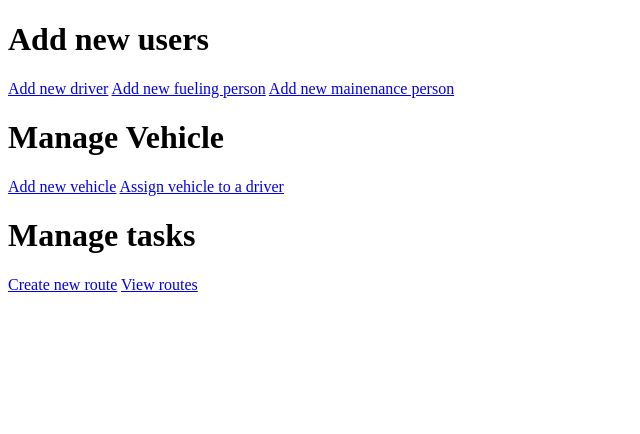
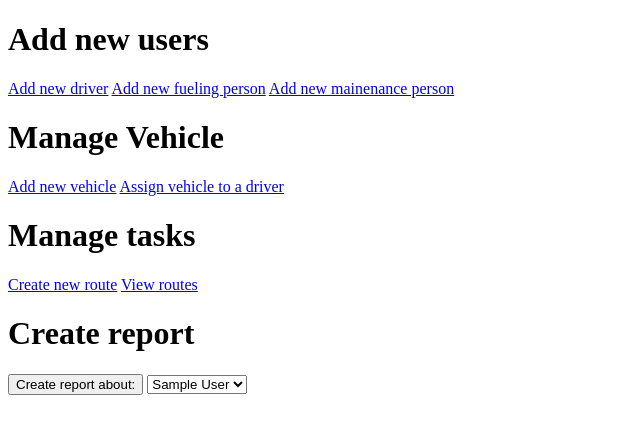
Before and after one commit to sula234/SWE_project, a Django app: page /manager/ in a window 1280 px wide. Shown: the top 434 px of the page, without its empty margins (0-640 px from the left). Run offline with Django 4.2, Linux system fonts and the light colour scheme; a user stored in the database is signed in; tables that the repository leaves empty hold one stand-in row (values such as "Sample post").

Commit message:
added page for report creation

```diff
--- a/users/models.py
+++ b/users/models.py
@@ -69,6 +69,7 @@ class FuelReport(models.Model):
     fuelLevelPhotoAfter = models.ImageField(upload_to='images/')
 
 
+
 class Route(models.Model):
     enums = [
         ('pending', 'pending'),
--- a/users/templates/pages/manager_page.html
+++ b/users/templates/pages/manager_page.html
@@ -17,4 +17,11 @@
     <h1>Manage tasks</h1>
     <a href="{% url 'create-route' %}">Create new route</a>
     <a href="{% url 'routes' %}">View routes</a>
+    <h1>Create report</h1>
+    <button type="submit">Create report about: </button>
+    <select name="item">
+        {% for item in items %}
+            <option value="{{ item.id }}">{{ item.first_name }} {{ item.last_name }}</option>
+        {% endfor %}
+    </select>
 </html>
--- /dev/null
+++ b/users/templates/pages/report.html
@@ -0,0 +1 @@
+<h1>My Page</h1>
--- a/users/urls.py
+++ b/users/urls.py
@@ -17,4 +17,5 @@ urlpatterns = [
     path("create/route", views.create_route, name="create-route"),
     path("routes/", views.Routes.as_view(), name="routes"),
     path("routes/<int:pk>", views.update_route, name="update-route"),
+    path("report/", views.create_report, name="report"),
 ]
--- a/users/views.py
+++ b/users/views.py
@@ -180,7 +180,8 @@ def update_route(request, pk):
 @login_required
 @admin_required
 def admin_home(request):
-    return render(request, 'pages/manager_page.html')
+    drivers = Driver.objects.all()
+    return render(request, 'pages/manager_page.html', {'items': drivers})
 
 @login_required
 @fuel_person_required
@@ -198,3 +199,9 @@ def driver_home(request):
 @maintenance_person_required
 def maintenance_person_home(request):
      return HttpResponseRedirect(reverse('task-list'))
+
+@login_required
+@admin_required
+def create_report(request):
+    drivers = Driver.objects.all()
+    return render(request, 'pages/report.html')
```
